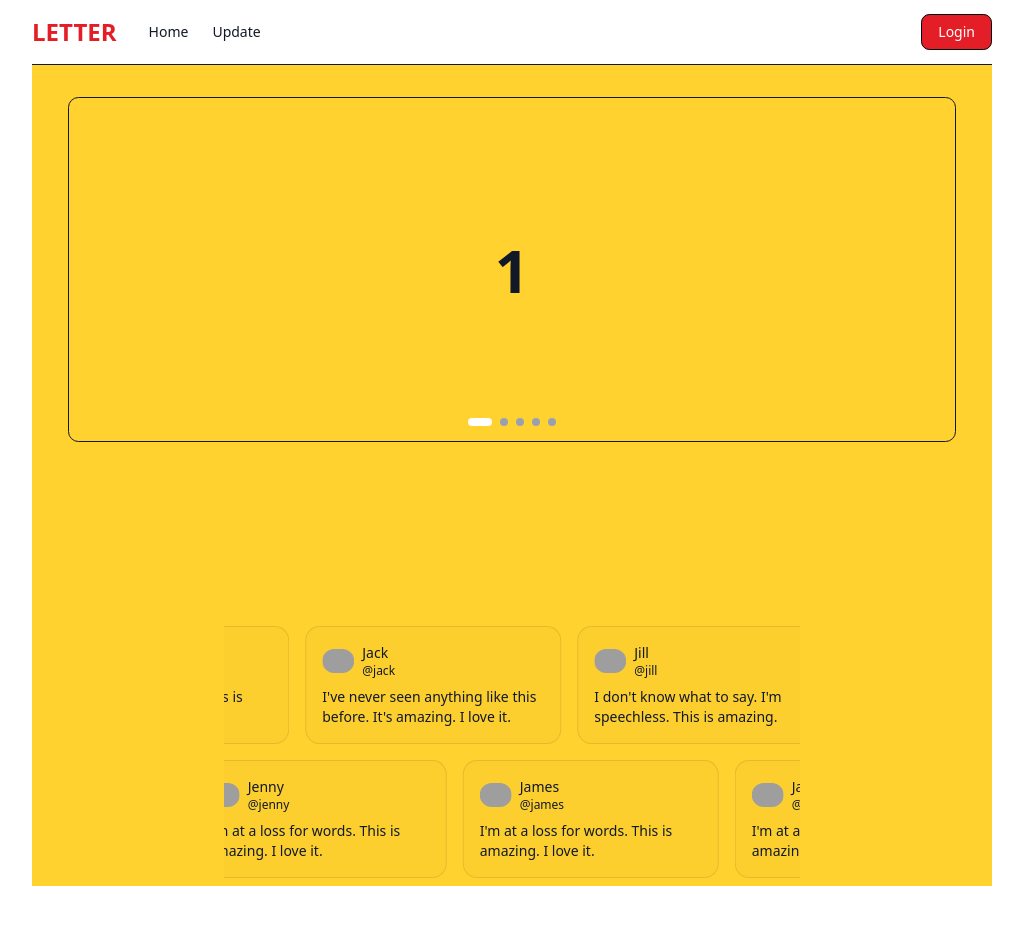
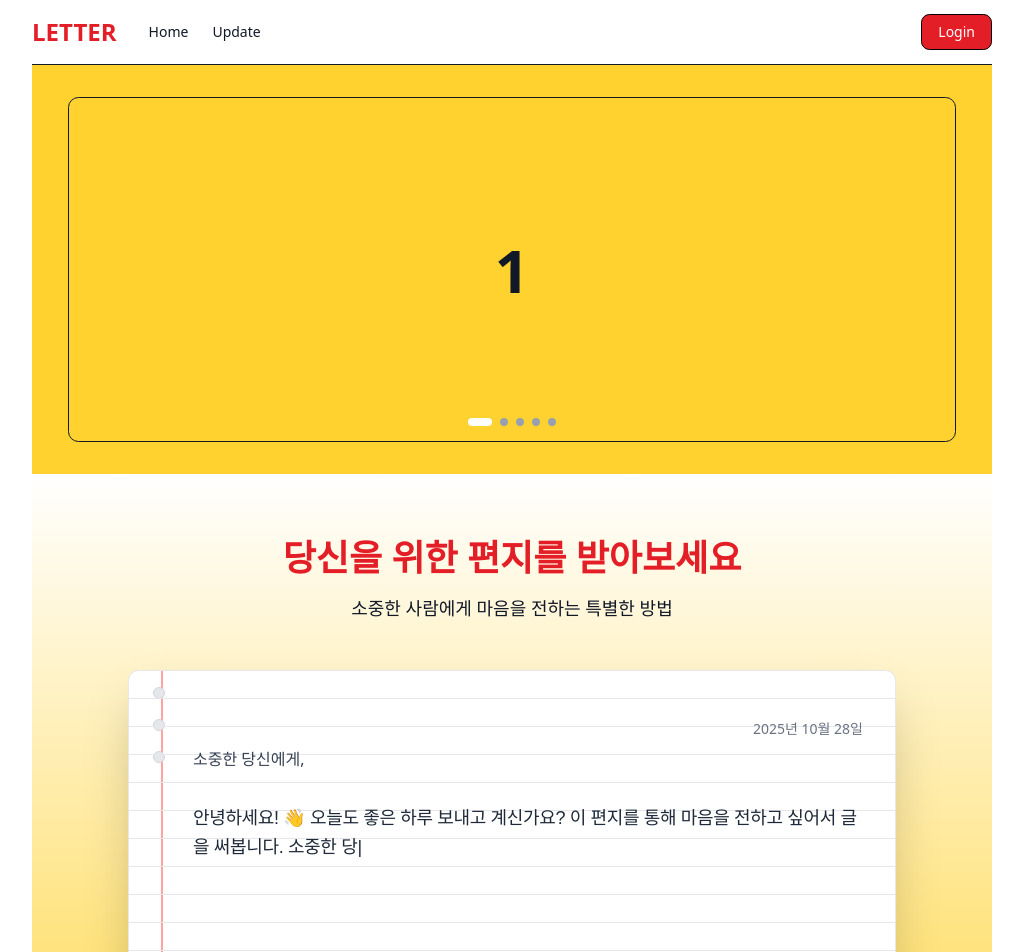
Before and after one commit to lhjwork/letter, a Next.js app: page / in a window 1280 px wide. Shown: the top 952 px of the page, without its empty margins (128-1151 px from the left). Before the commit the page ends 886 px from the top, so only its background shows below. Built offline with nearby package versions, Linux system fonts and the light colour scheme; grey boxes are pictures that could not be loaded.

Commit message:
Letterhead Content Area view

```diff
--- a/src/app/(beforeLogin)/page.tsx
+++ b/src/app/(beforeLogin)/page.tsx
@@ -1,5 +1,6 @@
 import { CarouselPlugin } from "@/components/carousel/Carousel";
 import { MarqueeDemo } from "@/components/Marquee/Marquee";
+import { TypingAnimation } from "@/components/ui/typing-animation";
 
 export default function Home() {
   return (
@@ -8,6 +9,75 @@ export default function Home() {
         <div className="w-full justify-center flex p-8">
           <CarouselPlugin />
         </div>
+        <div className="w-full flex flex-col items-center py-16 px-8 bg-gradient-to-b from-background to-muted/20">
+          {/* 서브타이틀 */}
+          <div className="text-center mb-12">
+            <h2 className="text-3xl md:text-4xl font-bold text-primary mb-4">당신을 위한 편지를 받아보세요</h2>
+            <p className="text-lg text-muted-foreground max-w-2xl">소중한 사람에게 마음을 전하는 특별한 방법</p>
+          </div>
+
+          {/* 편지지 스타일 */}
+          <div className="w-full max-w-3xl bg-white rounded-lg shadow-2xl border border-gray-200 overflow-hidden relative">
+            {/* 편지지 구멍 (바인더 효과) */}
+            <div className="absolute left-8 top-0 bottom-0 w-0.5 bg-red-300"></div>
+            <div className="absolute left-6 top-4 w-3 h-3 bg-gray-200 rounded-full border border-gray-300"></div>
+            <div className="absolute left-6 top-12 w-3 h-3 bg-gray-200 rounded-full border border-gray-300"></div>
+            <div className="absolute left-6 top-20 w-3 h-3 bg-gray-200 rounded-full border border-gray-300"></div>
+
+            {/* 편지지 내용 영역 */}
+            <div
+              className="pl-16 pr-8 py-12 min-h-[500px] relative"
+              style={{
+                backgroundImage: `repeating-linear-gradient(
+                  transparent,
+                  transparent 27px,
+                  #e5e7eb 27px,
+                  #e5e7eb 28px
+                )`,
+                backgroundSize: "100% 28px",
+              }}
+            >
+              {/* 편지 헤더 */}
+              <div className="mb-8">
+                <div className="text-right text-sm text-gray-500 mb-2">2025년 10월 28일</div>
+                <div className="text-left text-base text-gray-700 mb-8">소중한 당신에게,</div>
+              </div>
+
+              {/* 타이핑 애니메이션 텍스트 */}
+              <div className="relative z-10 text-lg leading-7 text-gray-800">
+                <TypingAnimation
+                  className="text-lg leading-7 font-handwriting"
+                  duration={80}
+                  showCursor={true}
+                  blinkCursor={true}
+                  cursorStyle="line"
+                  style={{
+                    fontFamily: "'Noto Sans KR', sans-serif",
+                    lineHeight: "28px",
+                  }}
+                >
+                  {`안녕하세요! 👋
+
+오늘도 좋은 하루 보내고 계신가요?
+
+이 편지를 통해 마음을 전하고 싶어서
+글을 써봅니다.
+
+소중한 당신에게 따뜻한 안부를
+전합니다. ✨
+
+언제나 건강하시고 행복하세요.`}
+                </TypingAnimation>
+              </div>
+
+              {/* 편지 마무리 */}
+              <div className="absolute bottom-12 right-8 text-base text-gray-700">
+                <div className="text-right mt-16">보내는 사람 올림 💌</div>
+              </div>
+            </div>
+          </div>
+        </div>
+
         <div className="w-full justify-center flex px-48 mt-36">
           <MarqueeDemo />
         </div>
--- a/src/app/globals.css
+++ b/src/app/globals.css
@@ -71,7 +71,13 @@
     transform: translateY(calc(-100% - var(--gap)));
     }
   }
-}
+  --animate-blink-cursor: blink-cursor 1.2s step-end infinite
+;
+  @keyframes blink-cursor {
+  0%, 49% {
+    opacity: 1;}
+  50%, 100% {
+    opacity: 0;}}}
 
 .theme-custom {
   /* gradient: 주 색(#E41E26) 과 같은 톤의 진한/밝은 변형으로 구성 */
--- /dev/null
+++ b/src/components/ui/typing-animation.tsx
@@ -0,0 +1,173 @@
+"use client"
+
+import { useEffect, useMemo, useRef, useState } from "react"
+import { motion, MotionProps, useInView } from "motion/react"
+
+import { cn } from "@/lib/utils"
+
+interface TypingAnimationProps extends MotionProps {
+  children?: string
+  words?: string[]
+  className?: string
+  duration?: number
+  typeSpeed?: number
+  deleteSpeed?: number
+  delay?: number
+  pauseDelay?: number
+  loop?: boolean
+  as?: React.ElementType
+  startOnView?: boolean
+  showCursor?: boolean
+  blinkCursor?: boolean
+  cursorStyle?: "line" | "block" | "underscore"
+}
+
+export function TypingAnimation({
+  children,
+  words,
+  className,
+  duration = 100,
+  typeSpeed,
+  deleteSpeed,
+  delay = 0,
+  pauseDelay = 1000,
+  loop = false,
+  as: Component = "span",
+  startOnView = true,
+  showCursor = true,
+  blinkCursor = true,
+  cursorStyle = "line",
+  ...props
+}: TypingAnimationProps) {
+  const MotionComponent = motion.create(Component, {
+    forwardMotionProps: true,
+  })
+
+  const [displayedText, setDisplayedText] = useState<string>("")
+  const [currentWordIndex, setCurrentWordIndex] = useState(0)
+  const [currentCharIndex, setCurrentCharIndex] = useState(0)
+  const [phase, setPhase] = useState<"typing" | "pause" | "deleting">("typing")
+  const elementRef = useRef<HTMLElement | null>(null)
+  const isInView = useInView(elementRef as React.RefObject<Element>, {
+    amount: 0.3,
+    once: true,
+  })
+
+  const wordsToAnimate = useMemo(
+    () => words || (children ? [children] : []),
+    [words, children]
+  )
+  const hasMultipleWords = wordsToAnimate.length > 1
+
+  const typingSpeed = typeSpeed || duration
+  const deletingSpeed = deleteSpeed || typingSpeed / 2
+
+  const shouldStart = startOnView ? isInView : true
+
+  useEffect(() => {
+    if (!shouldStart || wordsToAnimate.length === 0) return
+
+    const timeoutDelay =
+      delay > 0 && displayedText === ""
+        ? delay
+        : phase === "typing"
+          ? typingSpeed
+          : phase === "deleting"
+            ? deletingSpeed
+            : pauseDelay
+
+    const timeout = setTimeout(() => {
+      const currentWord = wordsToAnimate[currentWordIndex] || ""
+      const graphemes = Array.from(currentWord)
+
+      switch (phase) {
+        case "typing":
+          if (currentCharIndex < graphemes.length) {
+            setDisplayedText(graphemes.slice(0, currentCharIndex + 1).join(""))
+            setCurrentCharIndex(currentCharIndex + 1)
+          } else {
+            if (hasMultipleWords || loop) {
+              const isLastWord = currentWordIndex === wordsToAnimate.length - 1
+              if (!isLastWord || loop) {
+                setPhase("pause")
+              }
+            }
+          }
+          break
+
+        case "pause":
+          setPhase("deleting")
+          break
+
+        case "deleting":
+          if (currentCharIndex > 0) {
+            setDisplayedText(graphemes.slice(0, currentCharIndex - 1).join(""))
+            setCurrentCharIndex(currentCharIndex - 1)
+          } else {
+            const nextIndex = (currentWordIndex + 1) % wordsToAnimate.length
+            setCurrentWordIndex(nextIndex)
+            setPhase("typing")
+          }
+          break
+      }
+    }, timeoutDelay)
+
+    return () => clearTimeout(timeout)
+  }, [
+    shouldStart,
+    phase,
+    currentCharIndex,
+    currentWordIndex,
+    displayedText,
+    wordsToAnimate,
+    hasMultipleWords,
+    loop,
+    typingSpeed,
+    deletingSpeed,
+    pauseDelay,
+    delay,
+  ])
+
+  const currentWordGraphemes = Array.from(
+    wordsToAnimate[currentWordIndex] || ""
+  )
+  const isComplete =
+    !loop &&
+    currentWordIndex === wordsToAnimate.length - 1 &&
+    currentCharIndex >= currentWordGraphemes.length &&
+    phase !== "deleting"
+
+  const shouldShowCursor =
+    showCursor &&
+    !isComplete &&
+    (hasMultipleWords || loop || currentCharIndex < currentWordGraphemes.length)
+
+  const getCursorChar = () => {
+    switch (cursorStyle) {
+      case "block":
+        return "▌"
+      case "underscore":
+        return "_"
+      case "line":
+      default:
+        return "|"
+    }
+  }
+
+  return (
+    <MotionComponent
+      ref={elementRef}
+      className={cn("leading-[5rem] tracking-[-0.02em]", className)}
+      {...props}
+    >
+      {displayedText}
+      {shouldShowCursor && (
+        <span
+          className={cn("inline-block", blinkCursor && "animate-blink-cursor")}
+        >
+          {getCursorChar()}
+        </span>
+      )}
+    </MotionComponent>
+  )
+}
```
